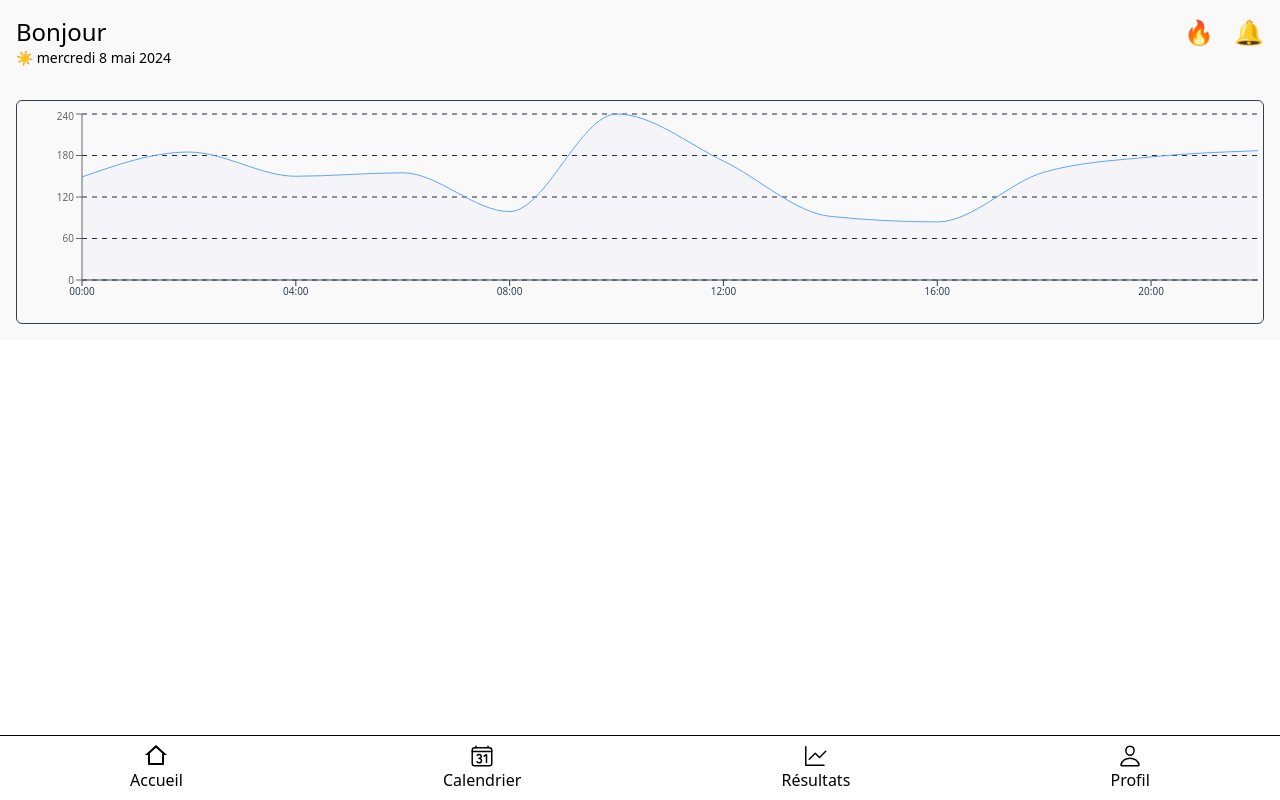
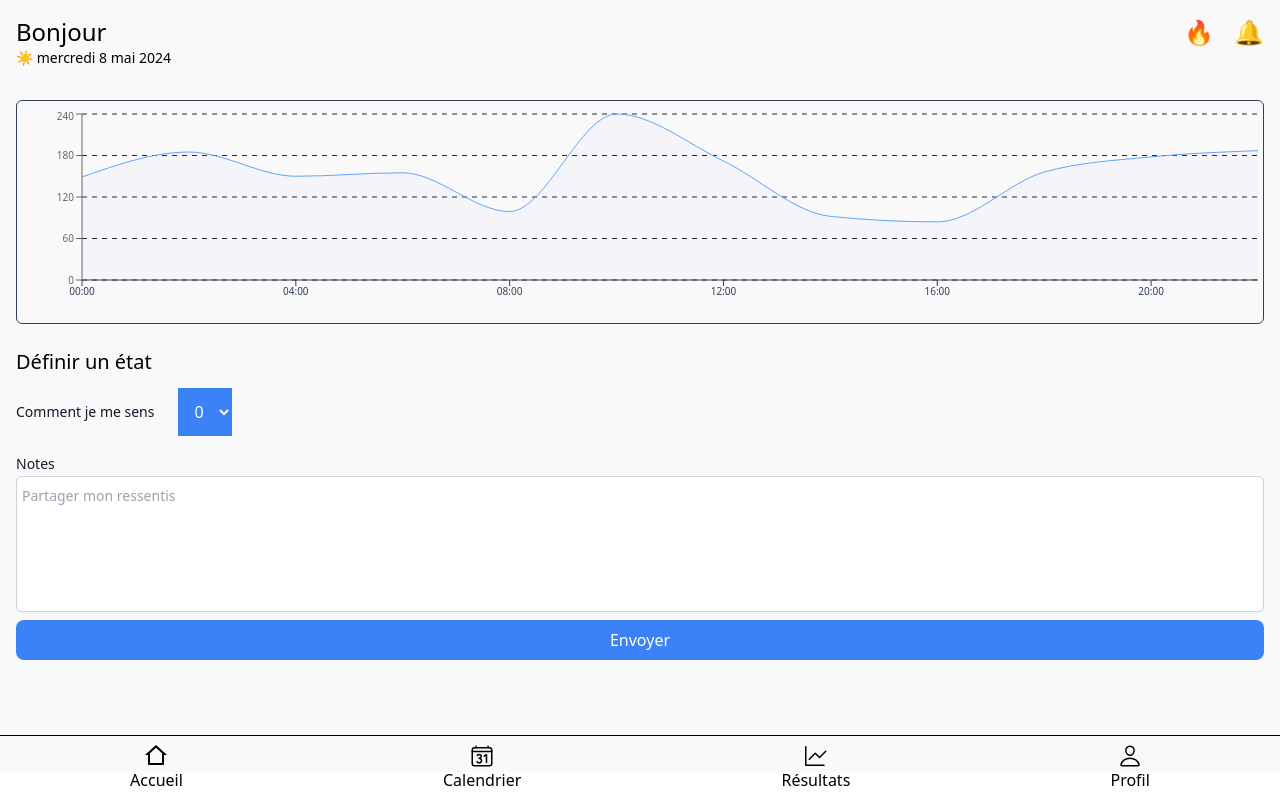
Before and after one commit to Delgorithm/dialog, a React (Vite) app in the folder client/: page / in a window 1280 px wide. Built offline with nearby package versions, Linux system fonts and the light colour scheme.

Commit message:
Feature : HapinessLevel + Notes fields

```diff
--- /dev/null
+++ b/client/src/components/HapinessLevel.jsx
@@ -0,0 +1,26 @@
+function HapinessLevel() {
+	return (
+		<section className="pt-6 h-32">
+			<h2 className="text-xl">Définir un état</h2>
+			<form className="flex pt-2 items-center gap-5">
+				<label
+					htmlFor="hapiness"
+					className="block text-sm font-medium leading-6 text-gray-900">
+					Comment je me sens
+				</label>
+				<select
+					label="Comment je me sens / 10 : "
+					className="bg-blue-500 m-1 p-3 text-white">
+					<option>0</option>
+					<option>1</option>
+					<option>2</option>
+					<option>3</option>
+					<option>4</option>
+					<option>5</option>
+				</select>
+			</form>
+		</section>
+	);
+}
+
+export default HapinessLevel;
--- /dev/null
+++ b/client/src/components/Notes.jsx
@@ -0,0 +1,24 @@
+function Notes() {
+	return (
+		<form className="mb-24">
+			<label
+				htmlFor="notes"
+				className="block text-sm font-medium leading-6 text-gray-900">
+				Notes
+			</label>
+			<textarea
+				name="about"
+				id="about"
+				rows="5"
+				className="block w-full rounded-md border-0 py-2 p-1.5 text-gray-950 shadow-sm ring-1 ring-inset ring-gray-300 placeholder:text-gray-400 focus:ring-0 sm:text-sm sm:leading-6 resize-none"
+				placeholder="Partager mon ressentis"></textarea>
+			<button
+				type="button"
+				className="bg-blue-500 text-white p-2 mt-2 w-full rounded-lg">
+				Envoyer
+			</button>
+		</form>
+	);
+}
+
+export default Notes;
--- a/client/src/pages/Home.jsx
+++ b/client/src/pages/Home.jsx
@@ -1,10 +1,14 @@
+import HapinessLevel from "../components/HapinessLevel";
 import LineRecharts from "../components/LineRecharts";
+import Notes from "../components/Notes";
 
 function Home() {
 	return (
 		<>
 			<section className="p-4">
 				<LineRecharts />
+				<HapinessLevel />
+				<Notes />
 			</section>
 		</>
 	);
```
